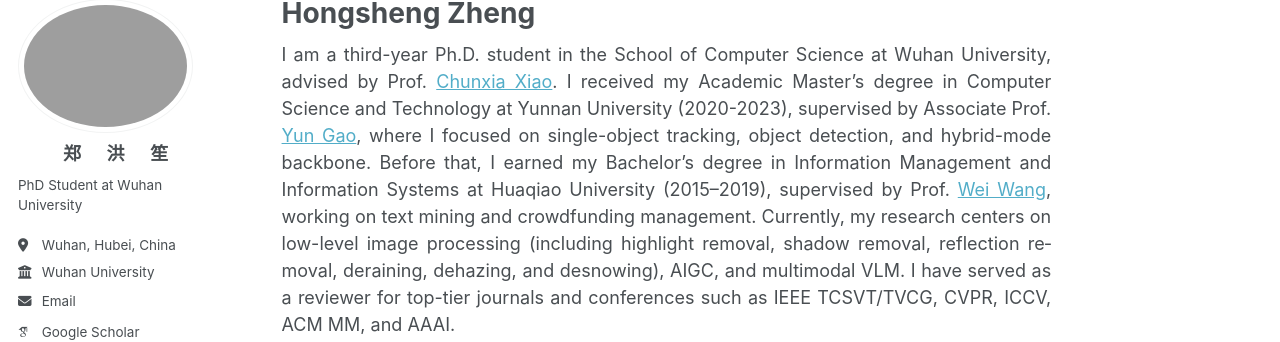
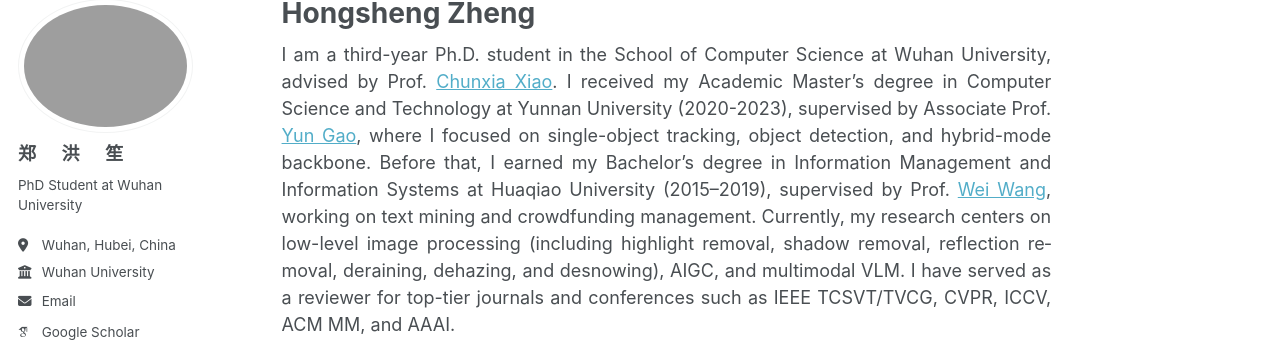
Before and after one commit to hongsheng-Z/hongsheng-Z.github.io, a Jekyll site: the page built from _pages/about.md, in a window 1280 px wide. Shown: the part 100-442 px from the top of the page. Built offline with Jekyll 4.4.1, drawn with Linux system fonts in a browser that asks for light colours; some web fonts are replaced; a script that is not in the unit is left out.

Commit message:
Update author-profile.html

```diff
--- a/_includes/author-profile.html
+++ b/_includes/author-profile.html
@@ -15,7 +15,7 @@
   </div>
 
   <div class="author__content">
-    <h3 class="author__name" style="text-align: center;">{{ author.name }}</h3>
+    <h3 class="author__name" >{{ author.name }}</h3>
     {% if author.pronouns %}<p class="author__pronouns">{{ author.pronouns }}</p>{% endif %}
     {% if author.bio %}<p class="author__bio">{{ author.bio }}</p>{% endif %}
   </div>
```
